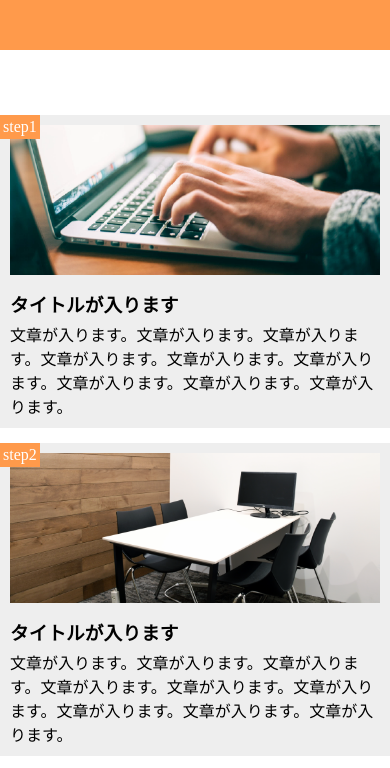
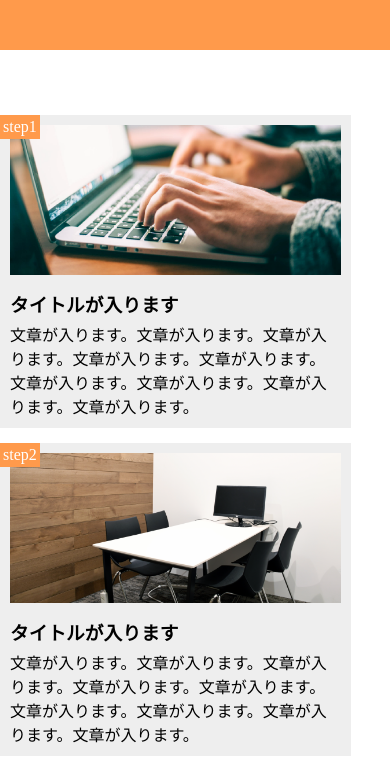
Before and after one commit to vullbyte/1-10, a plain HTML site: page index.html in a window 390 px wide. Shown: the top 768 px of the page. Drawn offline with Linux system fonts and the light colour scheme.

Commit message:
[Update] レスポンシブ対応を768px以下に変更。また、対応時のstep-boxの画面幅を90％に変更。

```diff
--- a/style.css
+++ b/style.css
@@ -66,7 +66,7 @@ footer {
   background-color: #aaa;
 }
 
-@media screen and (max-width: 425px) {
+@media screen and (max-width: 768px) {
   header {
     width: 100%;
   }
@@ -78,7 +78,7 @@ footer {
   }
 
   .step-box {
-    width: 100%;
+    width: 90%;
     margin-top: 15px;
   }
 
```
